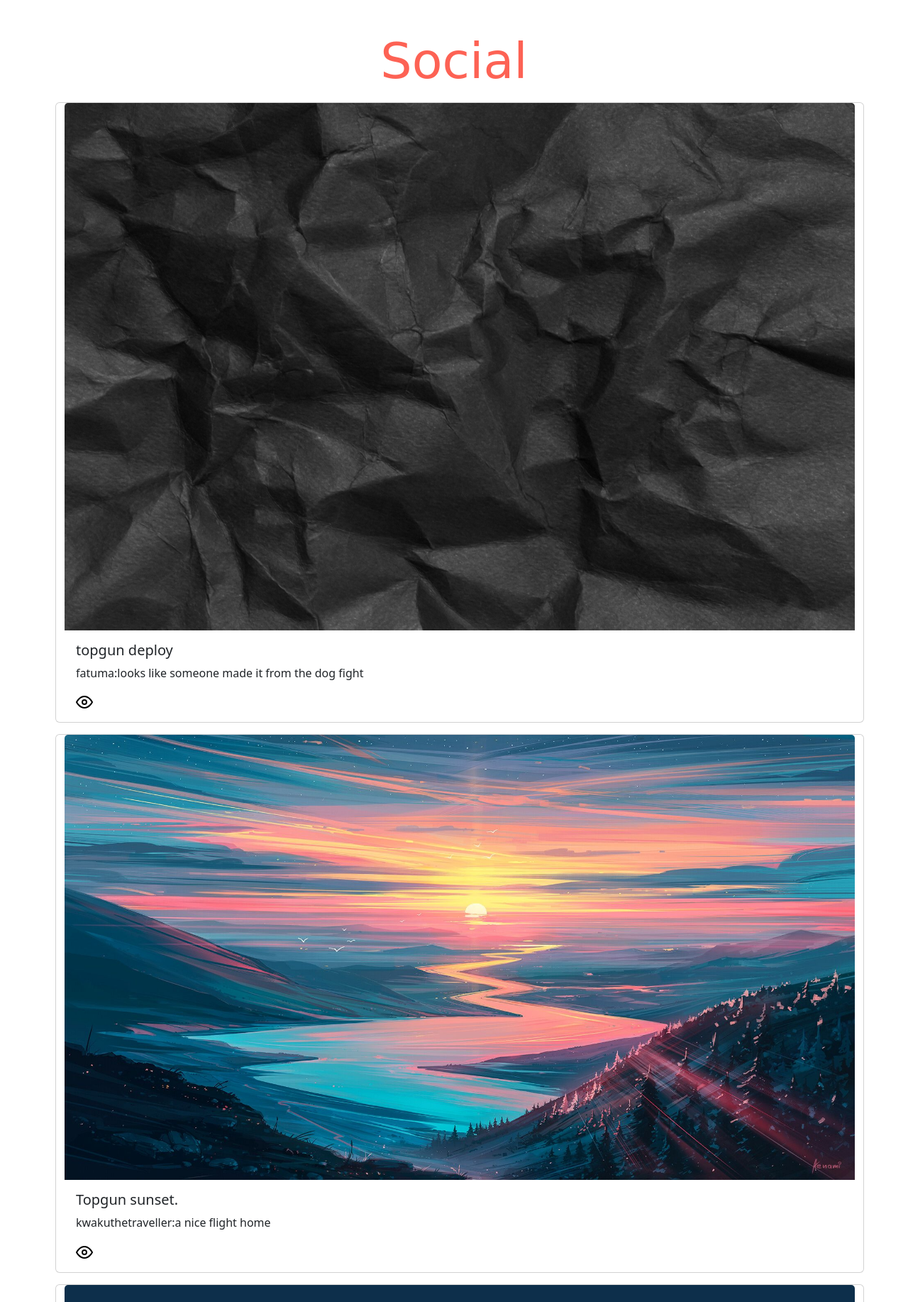
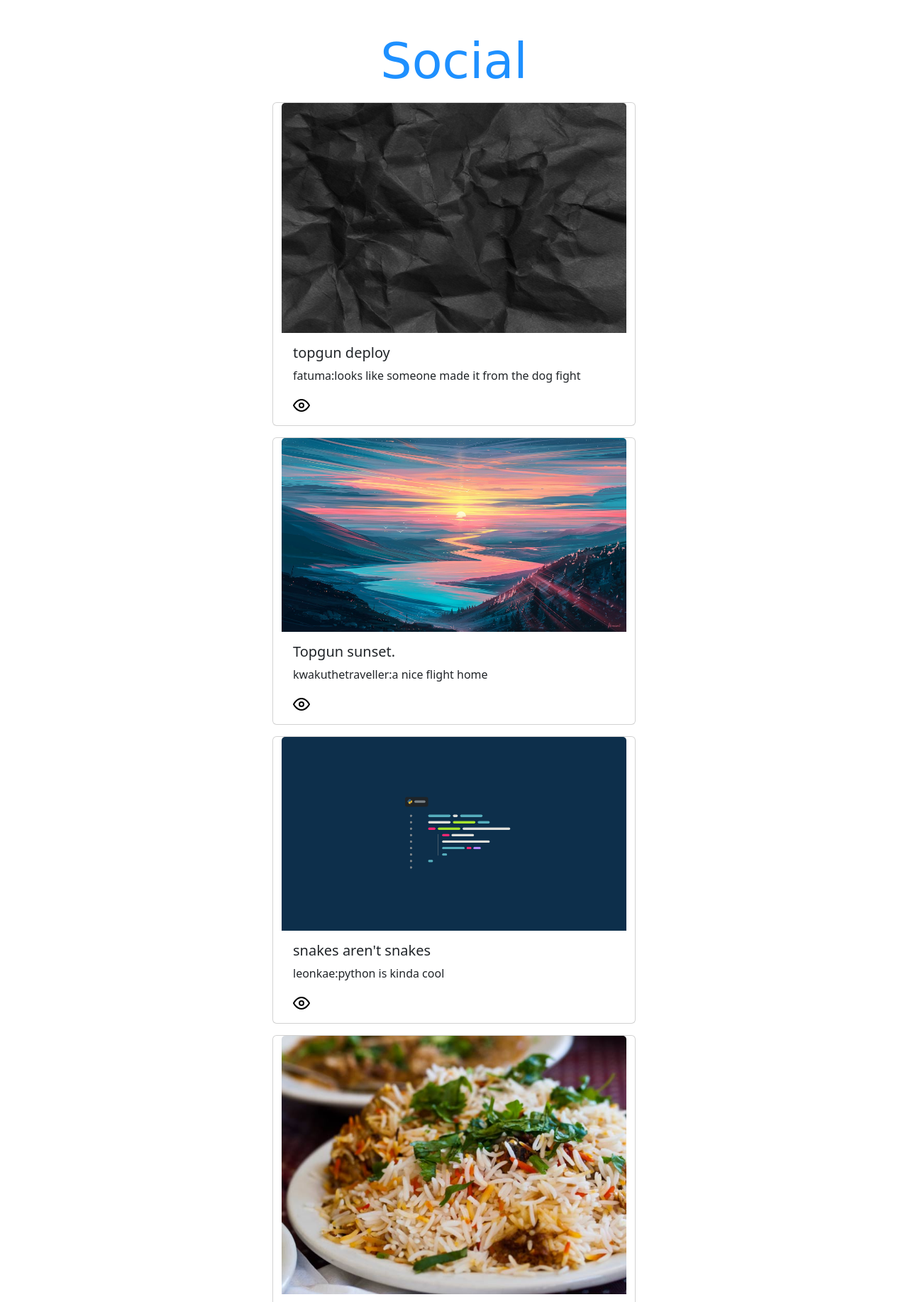
Before and after one commit to leonkae/Social, a Django app: page /home/ in a window 1280 px wide. Shown: the part 86-1920 px from the top of the page at 71% size. Run offline with Django 4.2, Linux system fonts and the light colour scheme; a user stored in the database is signed in; data comes from the database, SQL or seed files in the repository; both versions use the stored data as it was after the commit; some web fonts are replaced.

Commit message:
templates ultered

```diff
--- a/socials/templates/social/addprofile.html
+++ b/socials/templates/social/addprofile.html
@@ -6,7 +6,7 @@
   h1 {
     font-family: "Grand Hotel", cursive;
     font-size: 70px;
-    color: #fd6254;
+    color: dodgerblue;
   }
   .user-name {
     font-size: large;
--- a/socials/templates/social/create.html
+++ b/socials/templates/social/create.html
@@ -6,7 +6,7 @@
   h1 {
     font-family: "Grand Hotel", cursive;
     font-size: 70px;
-    color: #fd6254;
+    color: dodgerblue;
   }
   .user-name {
     font-size: large;
--- a/socials/templates/social/home.html
+++ b/socials/templates/social/home.html
@@ -6,7 +6,7 @@
   h1 {
     font-family: "Grand Hotel", cursive;
     font-size: 70px;
-    color: #fd6254;
+    color: dodgerblue;
   }
   .user-name {
     font-size: large;
@@ -184,7 +184,7 @@
     <!-- createpost -->
     {% for image in images %}
     <div class="row">
-      <div class="card m-2">
+      <div class="card mx-auto m-2 " style="width: 32rem;">
         <img src="{{ image.image.url }}" class="card-img-top" alt="..." />
         <div class="card-body">
           <h5 class="card-title">{{image.imagename}}</h5>
--- a/socials/templates/social/login.html
+++ b/socials/templates/social/login.html
@@ -7,7 +7,7 @@
   h1 {
     font-family: "Grand Hotel", cursive;
     font-size: 80px;
-    color: #FF6F61;
+    color: dodgerblue;
     text-align: center;
   }
 </style>
--- a/socials/templates/social/photo.html
+++ b/socials/templates/social/photo.html
@@ -7,7 +7,7 @@
   h1 {
     font-family: "Grand Hotel", cursive;
     font-size: 70px;
-    color: #fd6254;
+    color: dodgerblue;
   }
   .user-name {
     font-size: large;
--- a/socials/templates/social/signup.html
+++ b/socials/templates/social/signup.html
@@ -7,7 +7,7 @@
   h1 {
     font-family: "Grand Hotel", cursive;
     font-size: 80px;
-    color: #FF6F61;
+    color: dodgerblue;
     text-align: center;
   }
 </style>
--- a/socials/templates/social/userprofile.html
+++ b/socials/templates/social/userprofile.html
@@ -8,7 +8,7 @@
   h1 {
     font-family: "Grand Hotel", cursive;
     font-size: 70px;
-    color: #fd6254;
+    color: dodgerblue;
   }
   .user-name {
     font-size: large;
```
Also changed, not shown: db.sqlite3, posts/food.jpg (added).
